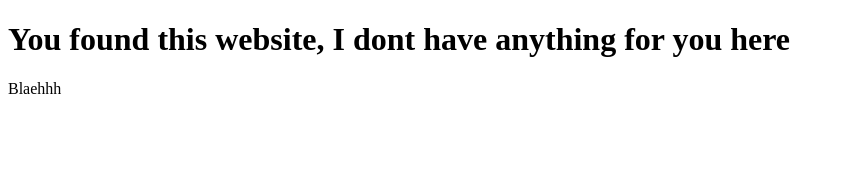
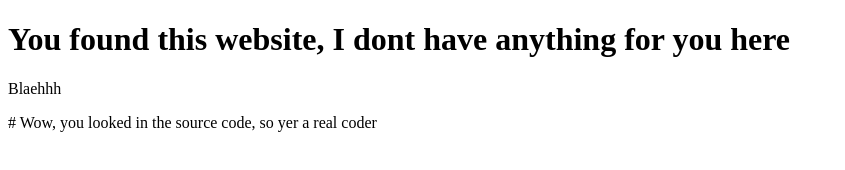
Before and after one commit to mynaemiswillow/accibot, a plain HTML site: page index.html in a window 1280 px wide. Shown: the whole page, without its empty margins (0-845 px from the left). Drawn offline with Linux system fonts and the light colour scheme.

Commit message:
Update index.html

```diff
--- a/index.html
+++ b/index.html
@@ -5,6 +5,6 @@
 
 <h1>You found this website, I dont have anything for you here</h1>
 <p>Blaehhh</p>
-
+# Wow, you looked in the source code, so yer a real coder
 </body>
 </html>
```
